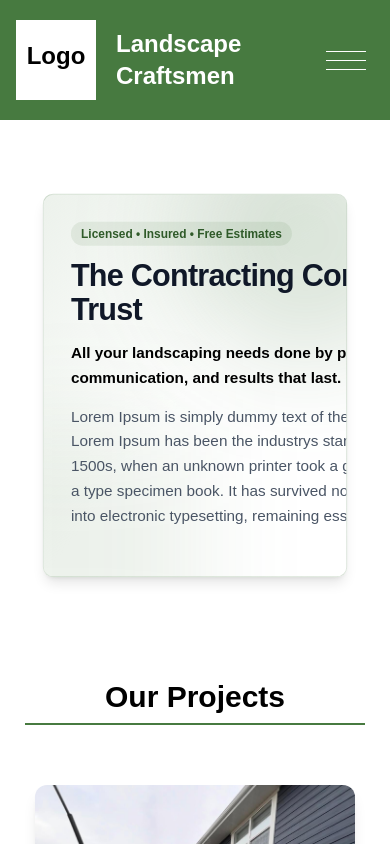
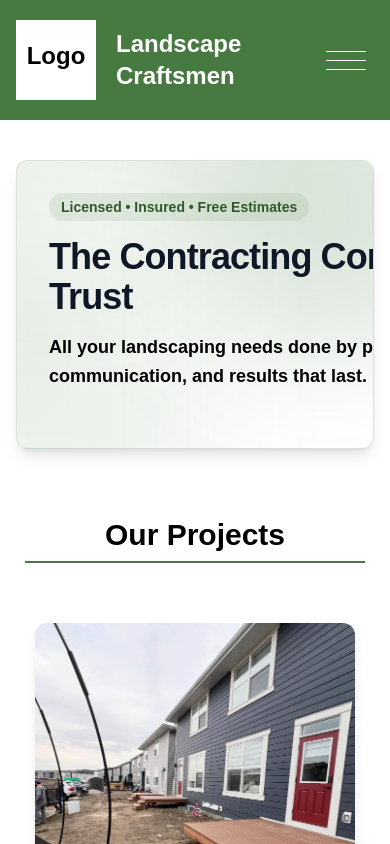
Before and after one commit to Syntactix31/capstone-proj, a Next.js app: page / in a window 390 px wide. Shown: the top 844 px of the page. Built offline with nearby package versions, Linux system fonts and the light colour scheme.

Commit message:
minor viewport changes to main page

```diff
--- a/src/app/page.js
+++ b/src/app/page.js
@@ -38,7 +38,7 @@ export default function Home() {
 
 
         <div className="w-full mx-auto max-w-8xl px-4">
-          <section className="max-w-350 relative mt-10 overflow-hidden rounded-xl border border-[#477a40]/20 bg-linear-to-br from-[#477a40]/10 via-white to-white p-8 shadow-lg md:p-12 mx-auto flex gap-x-25 gap-y-0 scale-85 md:scale-100">
+          <section className="max-w-350 relative mt-10 overflow-hidden rounded-xl border border-[#477a40]/20 bg-linear-to-br from-[#477a40]/10 via-white to-white p-8 shadow-lg md:p-12 mx-auto flex gap-x-25 gap-y-0">
             <div className="flex  flex-col">
               <div className="pointer-events-none absolute -right-24 -top-24 h-72 w-72 rounded-full bg-[#477a40]/20 blur-3xl" />
               <div className="pointer-events-none absolute -bottom-28 -left-28 h-72 w-72 rounded- bg-[#477a40]/10 blur-3xl" />
@@ -57,7 +57,7 @@ export default function Home() {
                   communication, and results that last.
                 </h2>
 
-                <p className="mt-4 max-w-2xl text-lg leading-relaxed text-gray-600">
+                <p className="mt-4 max-w-2xl text-lg leading-relaxed text-gray-600 hidden md:block">
                   Lorem Ipsum is simply dummy text of the printing and typesetting industry. Lorem Ipsum has been the industrys standard dummy text ever since the 1500s, when an unknown printer took a galley of type and scrambled it to make a type specimen book. It has survived not only five centuries, but also the leap into electronic typesetting, remaining essentially unchanged.
                 </p>
               </div>
@@ -109,7 +109,7 @@ export default function Home() {
 
             {/* Top Left */}
             <div className="relative rounded-xl overflow-hidden shadow-lg shrink-0 w-80 h-80">
-              <Image src={images[4]} alt="Project 5" fill sizes="400px" className="object-cover hover:brightness-110 transition-all" />
+              <Image src={images[4]} alt="Project 5" fill sizes="400px" className="object-cover hover:brightness-110 transition-all" loading="eager" />
             </div>
 
             {/* Top Center */}
```
